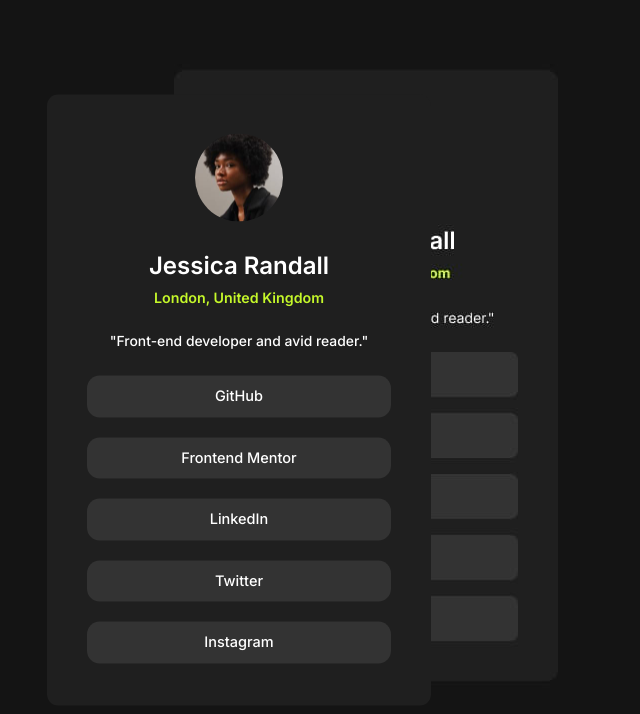
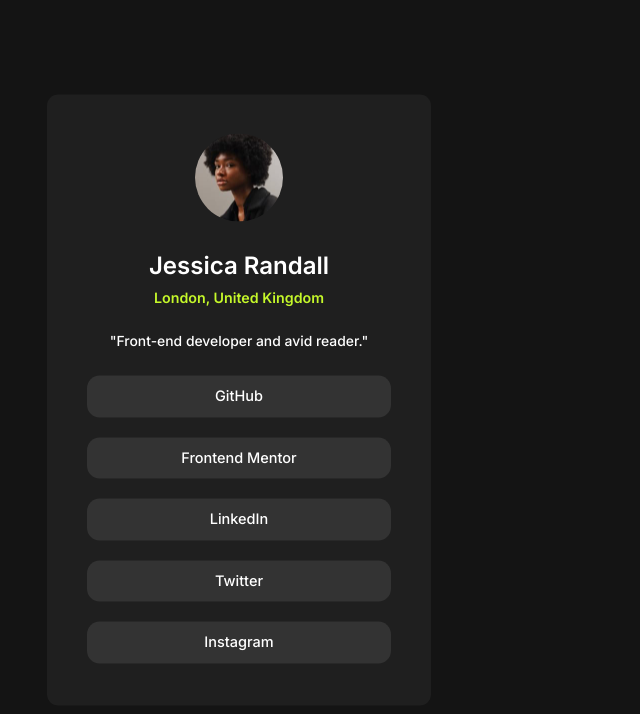
Before and after one commit to mahmoudnadim/frontend-mentor-social, a plain HTML site: page index.html in a window 1280 px wide. Shown: the whole page, without its empty margins (401-1041 px from the left). Drawn offline with Linux system fonts and the light colour scheme.

```diff
--- a/index.html
+++ b/index.html
@@ -14,7 +14,6 @@
 </head>
 
 <body>
-  <img style="margin-top: -6.5rem; position: fixed; z-index: -1; margin-left: 47px;" src="./design/destkop-design.jpg" alt="">
   <div class="container">
     <div class="profile_c">
       <div class="profileImg">
```
